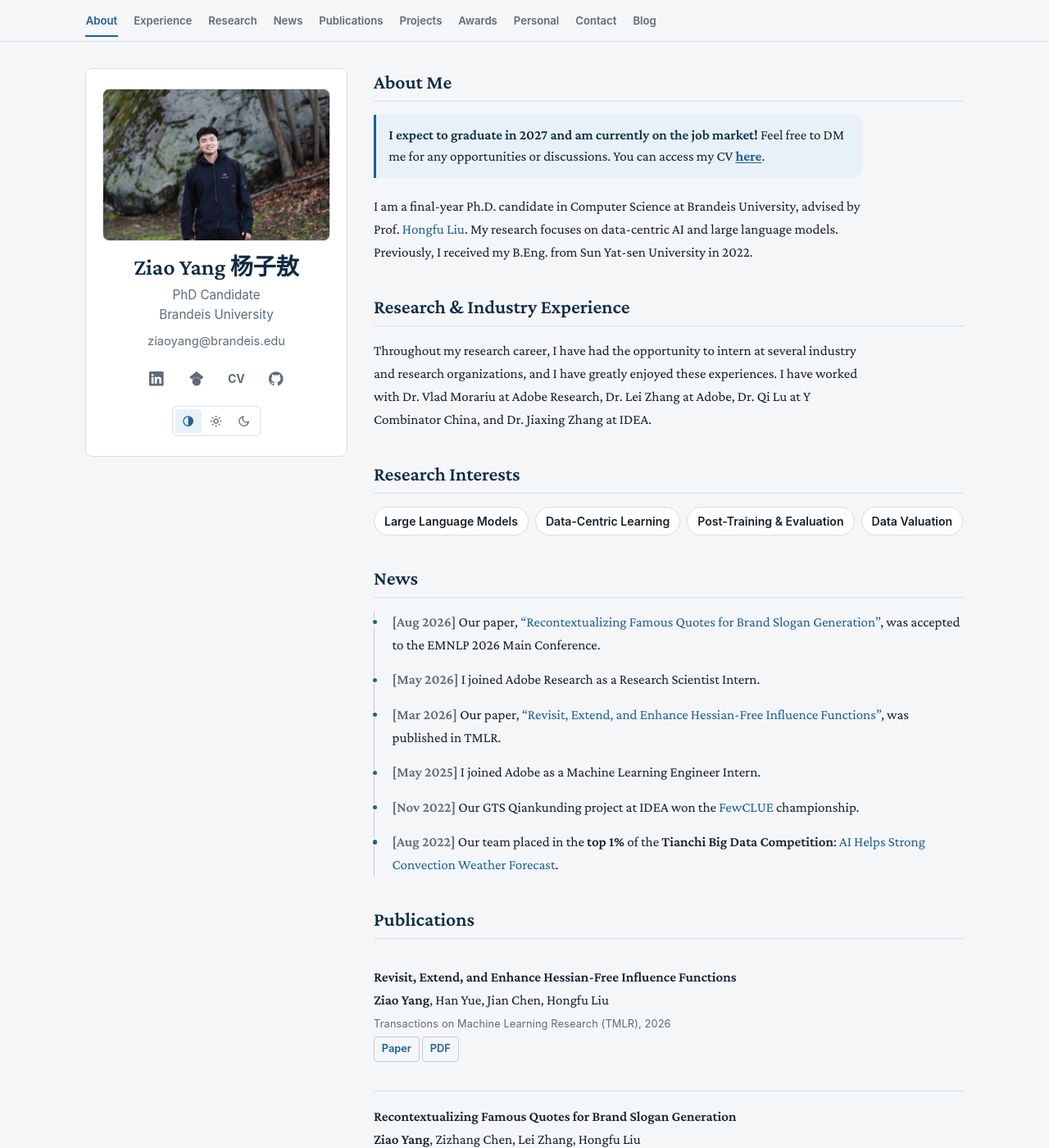
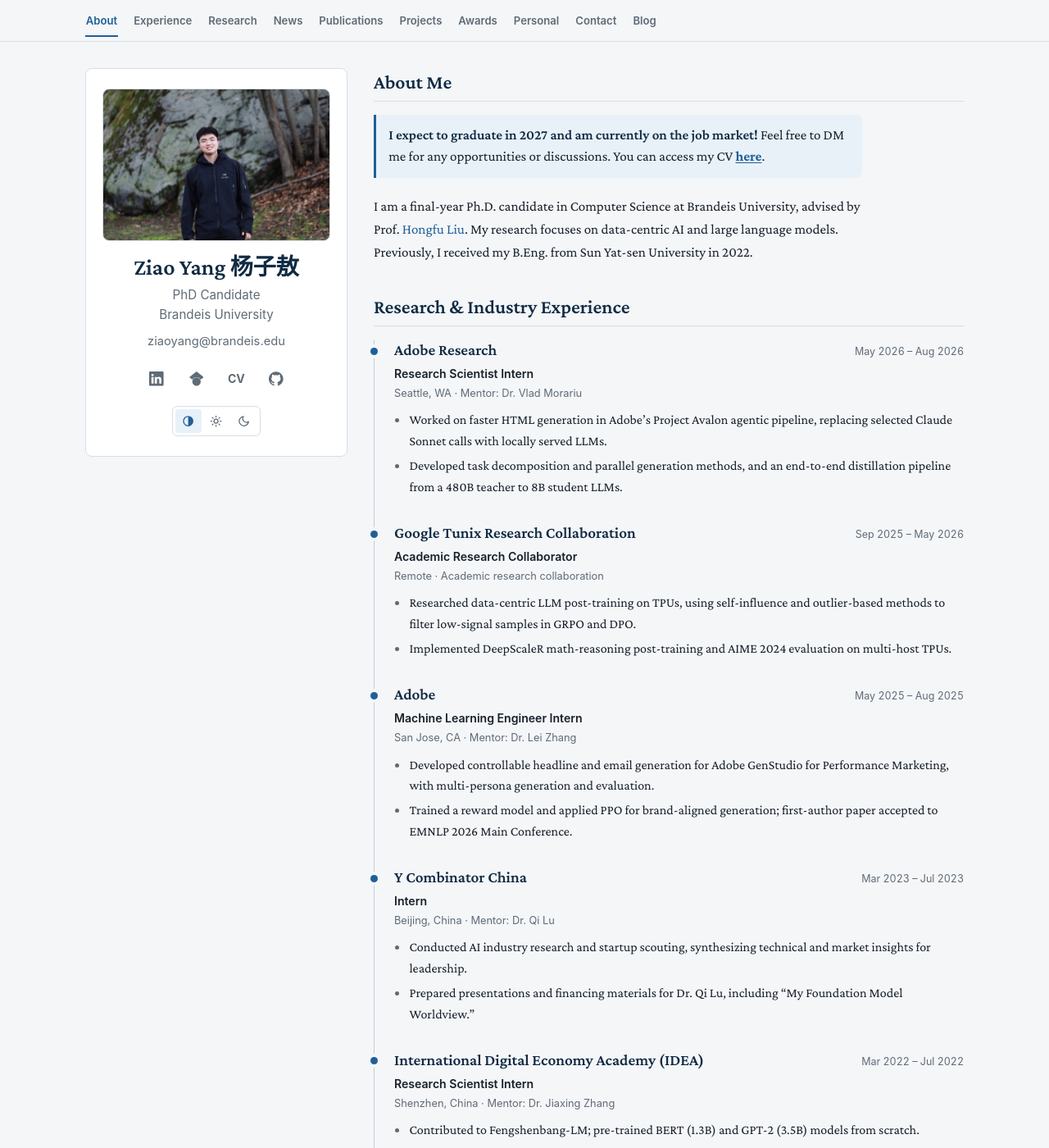
Before and after one commit to yangziao56/homepage, a Jekyll site: the page built from index.md, in a window 1280 px wide and 1400 px high. Shown: the whole window at 82% size. Built offline with Jekyll 4.4.1, drawn with Linux system fonts in a browser that asks for light colours; our own code applies the rules of GitHub Pages for plain Markdown files; some of the changed text lies outside the part shown.

Commit message:
Present research and industry roles as a readable experience timeline

```diff
--- a/assets/css/style.scss
+++ b/assets/css/style.scss
@@ -800,3 +800,24 @@ p small{
 .blog-post { overflow-wrap: anywhere; }
 .blog-post pre { overflow-x: auto; }
 .blog-back { margin-top: 3rem; padding-top: 1rem; border-top: 1px solid var(--border); }
+
+/* Research and industry experience: readable career entries. */
+.experience-list { margin: 0.5rem 0 2rem; }
+.experience-item { position: relative; padding: 0 0 1.6rem 1.5rem; margin: 0; border-left: 1px solid var(--border-strong); }
+.experience-item:last-child { padding-bottom: 0.25rem; }
+.experience-item::before { content: ""; position: absolute; left: -5px; top: 0.6rem; width: 9px; height: 9px; border-radius: 50%; background: var(--accent); box-shadow: 0 0 0 4px var(--bg); }
+.experience-heading { display: flex; justify-content: space-between; align-items: baseline; gap: 0.35rem 1.2rem; }
+.experience-heading > div { min-width: 0; }
+.experience-heading h3 { margin: 0; padding: 0; font-size: 1.2rem; line-height: 1.35; border: 0; }
+.experience-role { margin: 0.3rem 0 0; font-family: var(--font-sans); font-size: 0.88rem; font-weight: 600; line-height: 1.5; color: var(--text); }
+.experience-date { flex-shrink: 0; margin: 0; color: var(--muted); font-family: var(--font-sans); font-size: 0.78rem; line-height: 1.5; white-space: nowrap; font-variant-numeric: tabular-nums; }
+.experience-meta { margin: 0.25rem 0 0.6rem; color: var(--muted); font-family: var(--font-sans); font-size: 0.8rem; line-height: 1.55; }
+.experience-highlights { margin: 0; padding-left: 1.05rem; font-size: 1rem; line-height: 1.6; }
+.experience-highlights li { padding-left: 0.1rem; margin: 0.3rem 0; }
+.experience-highlights li::marker { color: var(--muted); }
+@media (max-width: 640px) {
+  .experience-item { padding-left: 1.1rem; padding-bottom: 1.5rem; }
+  .experience-heading { display: block; }
+  .experience-date { margin-top: 0.3rem; }
+  .experience-heading h3 { font-size: 1.12rem; }
+}
--- a/index.md
+++ b/index.md
@@ -9,7 +9,79 @@ I am a final-year Ph.D. candidate in Computer Science at Brandeis University, ad
 
 ## Research & Industry Experience
 
-Throughout my research career, I have had the opportunity to intern at several industry and research organizations, and I have greatly enjoyed these experiences. I have worked with Dr. Vlad Morariu at Adobe Research, Dr. Lei Zhang at Adobe, Dr. Qi Lu at Y Combinator China, and Dr. Jiaxing Zhang at IDEA.
+<div class="experience-list">
+<article class="experience-item">
+  <div class="experience-heading">
+    <div><h3>Adobe Research</h3><p class="experience-role">Research Scientist Intern</p></div>
+    <p class="experience-date">May 2026 – Aug 2026</p>
+  </div>
+  <p class="experience-meta">Seattle, WA · Mentor: Dr. Vlad Morariu</p>
+  <ul class="experience-highlights">
+    <li>Worked on faster HTML generation in Adobe’s Project Avalon agentic pipeline, replacing selected Claude Sonnet calls with locally served LLMs.</li>
+    <li>Developed task decomposition and parallel generation methods, and an end-to-end distillation pipeline from a 480B teacher to 8B student LLMs.</li>
+  </ul>
+</article>
+
+<article class="experience-item">
+  <div class="experience-heading">
+    <div><h3>Google Tunix Research Collaboration</h3><p class="experience-role">Academic Research Collaborator</p></div>
+    <p class="experience-date">Sep 2025 – May 2026</p>
+  </div>
+  <p class="experience-meta">Remote · Academic research collaboration</p>
+  <ul class="experience-highlights">
+    <li>Researched data-centric LLM post-training on TPUs, using self-influence and outlier-based methods to filter low-signal samples in GRPO and DPO.</li>
+    <li>Implemented DeepScaleR math-reasoning post-training and AIME 2024 evaluation on multi-host TPUs.</li>
+  </ul>
+</article>
+
+<article class="experience-item">
+  <div class="experience-heading">
+    <div><h3>Adobe</h3><p class="experience-role">Machine Learning Engineer Intern</p></div>
+    <p class="experience-date">May 2025 – Aug 2025</p>
+  </div>
+  <p class="experience-meta">San Jose, CA · Mentor: Dr. Lei Zhang</p>
+  <ul class="experience-highlights">
+    <li>Developed controllable headline and email generation for Adobe GenStudio for Performance Marketing, with multi-persona generation and evaluation.</li>
+    <li>Trained a reward model and applied PPO for brand-aligned generation; first-author paper accepted to EMNLP 2026 Main Conference.</li>
+  </ul>
+</article>
+
+<article class="experience-item">
+  <div class="experience-heading">
+    <div><h3>Y Combinator China</h3><p class="experience-role">Intern</p></div>
+    <p class="experience-date">Mar 2023 – Jul 2023</p>
+  </div>
+  <p class="experience-meta">Beijing, China · Mentor: Dr. Qi Lu</p>
+  <ul class="experience-highlights">
+    <li>Conducted AI industry research and startup scouting, synthesizing technical and market insights for leadership.</li>
+    <li>Prepared presentations and financing materials for Dr. Qi Lu, including “My Foundation Model Worldview.”</li>
+  </ul>
+</article>
+
+<article class="experience-item">
+  <div class="experience-heading">
+    <div><h3>International Digital Economy Academy (IDEA)</h3><p class="experience-role">Research Scientist Intern</p></div>
+    <p class="experience-date">Mar 2022 – Jul 2022</p>
+  </div>
+  <p class="experience-meta">Shenzhen, China · Mentor: Dr. Jiaxing Zhang</p>
+  <ul class="experience-highlights">
+    <li>Contributed to Fengshenbang-LM; pre-trained BERT (1.3B) and GPT-2 (3.5B) models from scratch.</li>
+    <li>Built datasets of 27 million labeled examples and performed multi-task supervised continued pre-training using MAML and Reptile.</li>
+  </ul>
+</article>
+
+<article class="experience-item">
+  <div class="experience-heading">
+    <div><h3>Sun Yat-Sen University</h3><p class="experience-role">Research Assistant</p></div>
+    <p class="experience-date">2020 – 2022</p>
+  </div>
+  <p class="experience-meta">Guangzhou, China · Mentor: Dr. Qifeng Lin</p>
+  <ul class="experience-highlights">
+    <li>Researched Transformer-based video prediction and spatiotemporal forecasting.</li>
+    <li>Developed TCTN and extended it to PTCT for radar-echo forecasting and precipitation nowcasting.</li>
+  </ul>
+</article>
+</div>
 
 ## Research Interests
 
```
